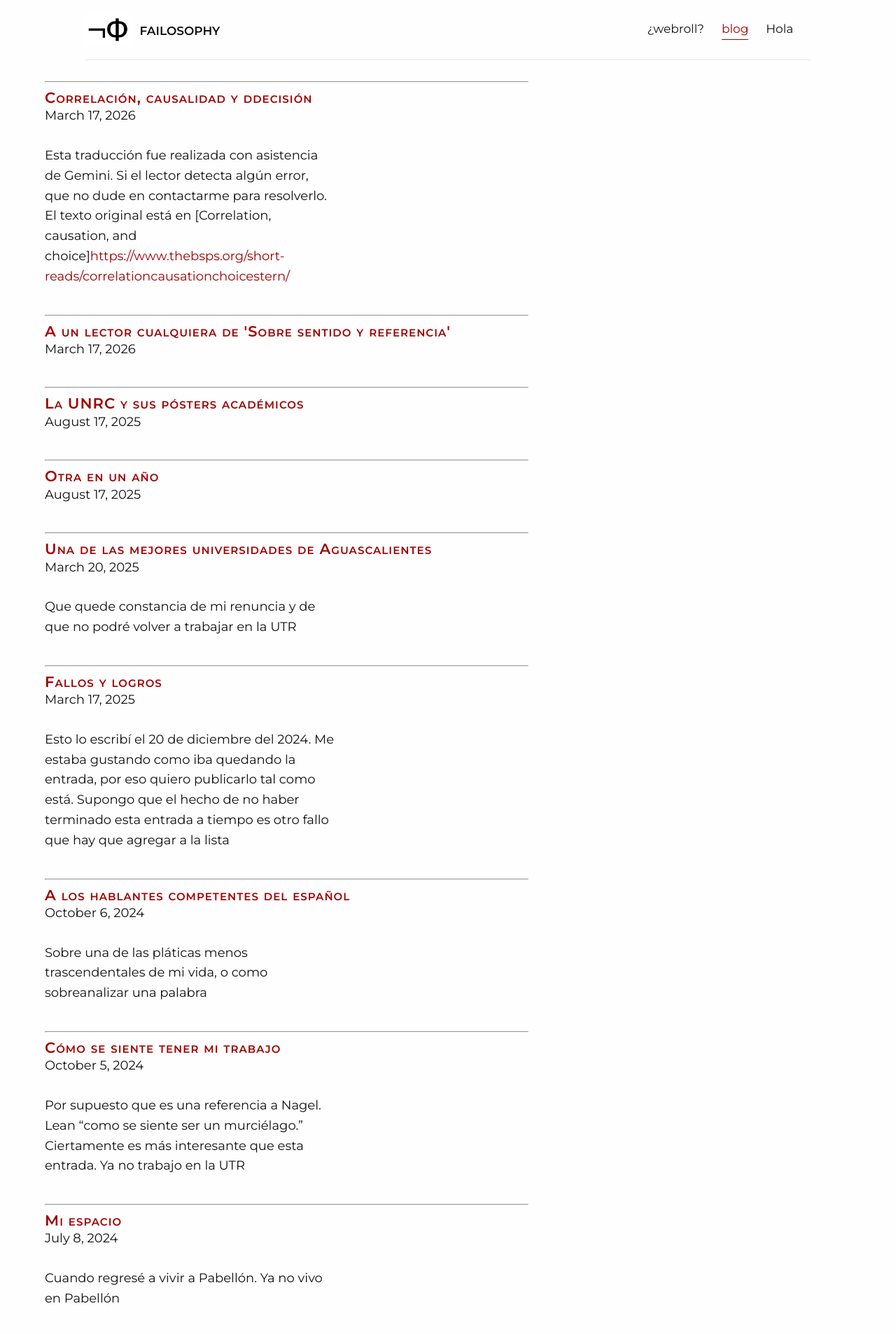
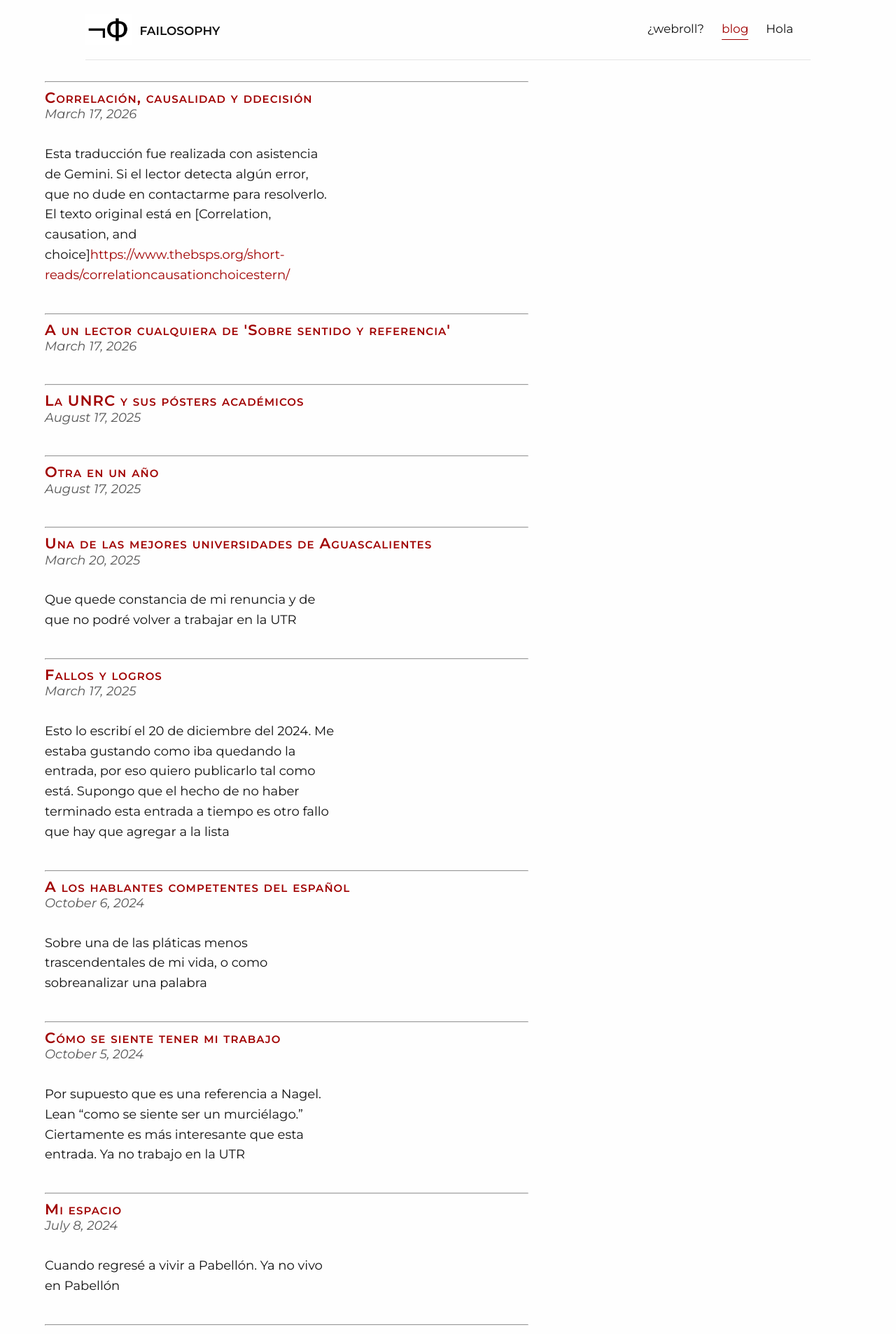
Before and after one commit to Oiuhukt/failosophy, a Jekyll site: the page built from blogpage/index.md, in a window 1280 px wide. Shown: the top 1907 px of the page at 70% size. Built offline with Jekyll 4.4.1, drawn with Linux system fonts in a browser that asks for light colours; some web fonts are replaced.

```diff
--- a/blogpage/index.md
+++ b/blogpage/index.md
@@ -11,7 +11,7 @@
         <a href="{{ post.url | prepend: site.baseurl }}"
             ><h3 class="contrast">{{ post.title }}</h3></a
         >
-        <span class="smaller">{{ post.date | date: "%B %-d, %Y" }}</span>
+        <span class="smaller post-date">{{ post.date | date: "%B %-d, %Y" }}</span>
         <div>{{ post.excerpt }}</div>
     </li>
     {% endfor %}
```
